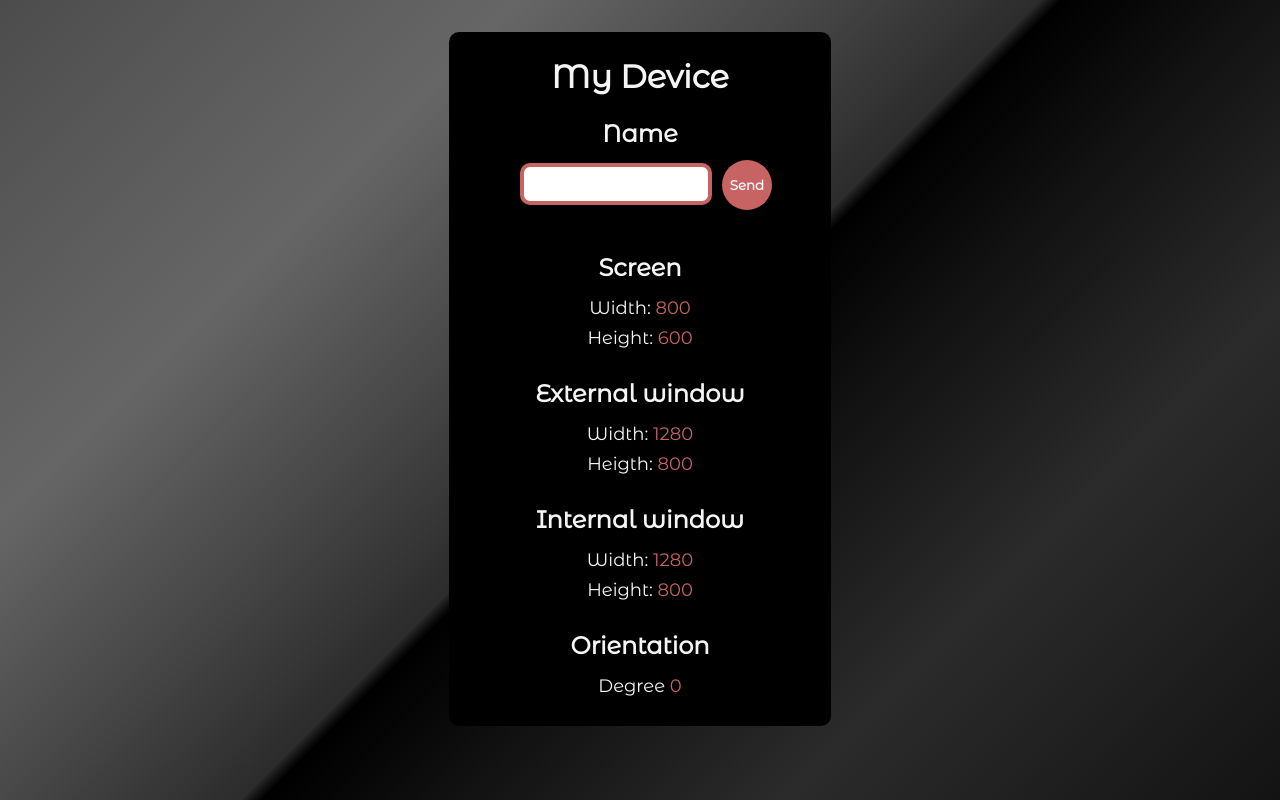
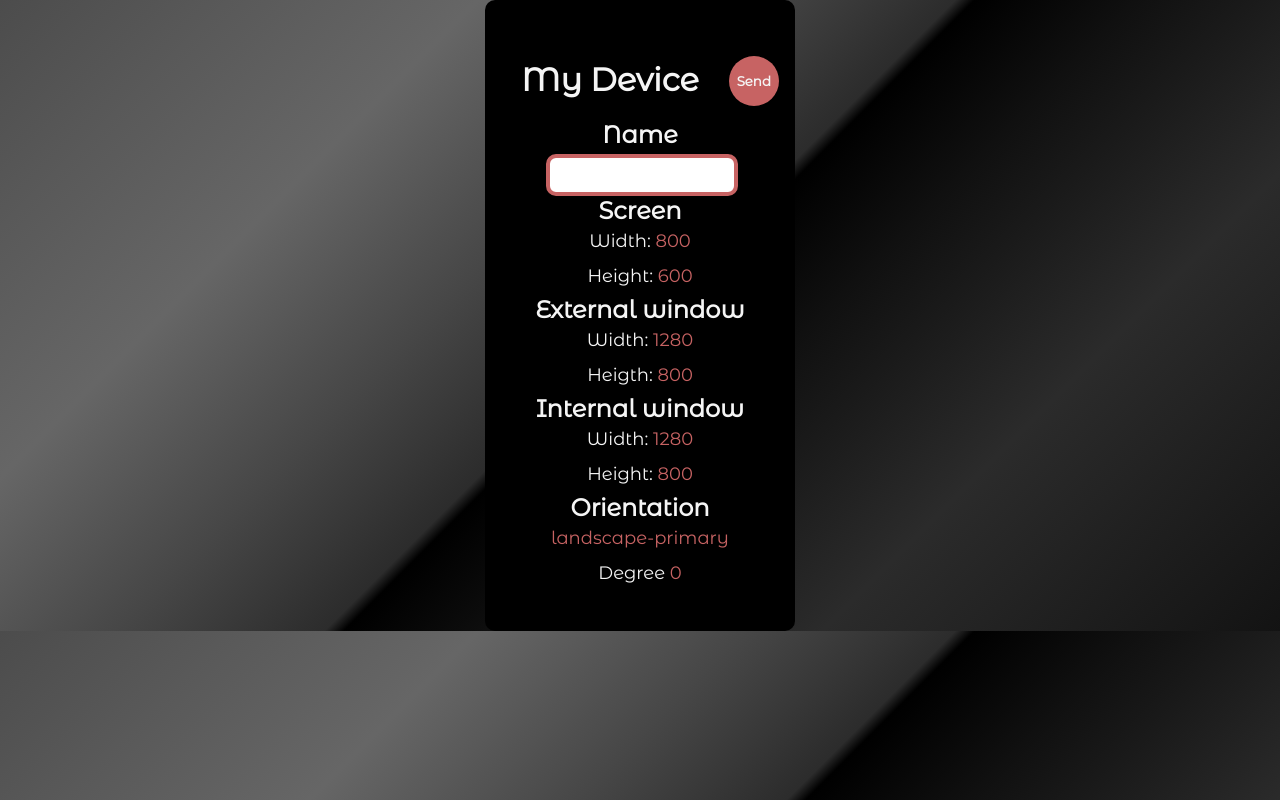
Before and after one commit to cavaglieridomenico/my-device, a React (Create React App) app: page / in a window 1280 px wide. Built offline with nearby package versions, Linux system fonts and the light colour scheme.

Commit message:
[FIXED] Style of body and mainbox

```diff
--- a/src/App.js
+++ b/src/App.js
@@ -63,7 +63,16 @@ const App = () => {
 
   return (
     <div className='mainbox'>
-      <h1>My Device</h1>
+      <div className='title-container'>
+        <h1>My Device</h1>
+        <button
+          onClick={() => {
+            !name ? setError(true) : handleSubmit();
+          }}
+        >
+          Send
+        </button>
+      </div>
       <h2>Name</h2>
       <input
         type='text'
@@ -77,13 +86,6 @@ const App = () => {
           setName(event.target.value);
         }}
       />
-      <button
-        onClick={() => {
-          !name ? setError(true) : handleSubmit();
-        }}
-      >
-        Send
-      </button>
       <h2>Screen</h2>
       <p>
         Width: <span>{myDevice.screenWidth}</span>
@@ -107,7 +109,7 @@ const App = () => {
       </p>
       <h2>Orientation</h2>
       <p>
-        <span>{myDevice.orientation}</span>
+        <span>{myDevice.orientationType}</span>
       </p>
       <p>
         Degree <span>{myDevice.orientationAngle}</span>
--- a/src/assets/style/app.css
+++ b/src/assets/style/app.css
@@ -1,7 +1,8 @@
 body {
   box-sizing: border-box;
-  height: calc(100vh - 2rem);
   margin: 0;
+  /* align-items: center; */
+  height: 100vh;
   font-family: 'Montserrat Alternates', sans-serif;
   -webkit-font-smoothing: antialiased;
   -moz-osx-font-smoothing: grayscale;
@@ -52,6 +53,13 @@ body {
   text-align: center;
 }
 
+/*XS - smartphones landscape*/
+@media all and (min-width: 640px) {
+  body {
+    height: 100%;
+  }
+}
+
 code {
   font-family: source-code-pro, Menlo, Monaco, Consolas, 'Courier New',
     monospace;
@@ -59,26 +67,28 @@ code {
 
 .mainbox {
   position: relative;
+  display: flex;
+  flex-direction: column;
+  justify-content: space-around;
+  align-items: center;
   background-color: #000000;
-  min-width: 300px;
-  min-height: 400px;
-  max-width: 350px;
-  margin: 2rem auto 0;
+  width: 310px;
   border-radius: 10px;
-  padding: 1rem;
+  margin: 0 auto;
+  padding: 3% 0;
 }
 
 .mainbox h1 {
-  line-height: 15px;
+  display: inline-block;
 }
 
 .mainbox h2 {
-  margin-top: 35px;
+  margin: 0;
 }
 
 .mainbox p {
   font-size: 18px;
-  line-height: 12px;
+  margin: 5px auto 8px;
 }
 
 .mainbox span {
@@ -91,8 +101,7 @@ code {
   font-size: 26px;
   border: solid 4px #c76363;
   border-radius: 10px;
-  margin-left: 12px;
-  transform: translateY(-5px);
+  margin: 5px 0 0 3px;
 }
 
 .mainbox .name.error {
@@ -111,7 +120,7 @@ code {
   font-weight: 600;
   border: none;
   background-color: #c76363;
-  transform: translateY(-8px);
+  transform: translate(20px, -5px);
   cursor: pointer;
 }
 
```
